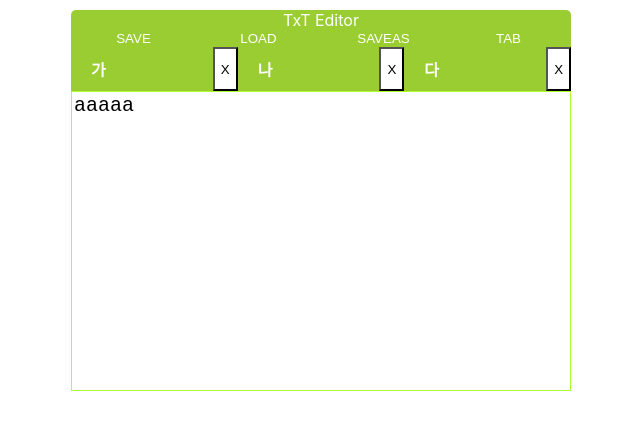
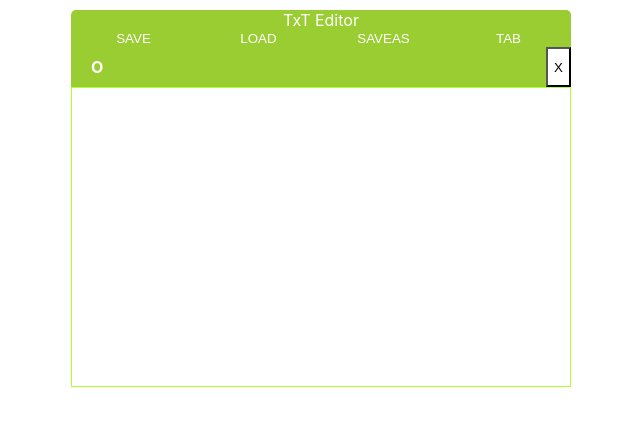
Before and after one commit to SIML-Seo/ReactTxT, a React (Create React App) app: page / in a window 1280 px wide. Shown: the top 430 px of the page, without its empty margins (319-959 px from the left). Built offline with nearby package versions, Linux system fonts and the light colour scheme.

Commit message:
메모장에 내용 입력하고 전환 구현, 30%

```diff
--- a/src/components/App.js
+++ b/src/components/App.js
@@ -1,4 +1,4 @@
-import { useState, useEffect, useCallback } from 'react';
+import { useState, useEffect, useCallback, useRef } from 'react';
 import Notepad from './Notepad';
 import TabList from './TabList';
 import SaveList from './SaveList';
@@ -8,32 +8,51 @@ const App = () => {
 	const [notes, setNotes] = useState([
 		{
 			id : 1,
-			title : "가",
-			text: "aaaaa",
+			title : "O",
+			text: "",
 			selected: true,
-		},
-		{
-			id : 2,
-			title : "나",
-			text: "bbbbb",
-			selected: false,
-		},
-		{
-			id : 3,
-			title : "다",
-			text: "ccccc",
-			selected: false,
 		},
 	]);
 
+	// const [pageId, setPageId] = useState(0);
+
 	useEffect(() => {
+		localStorage.clear();
 	}, []);
+
+	const nextId = useRef(2)
+
+	const onNewTab = useCallback(
+		() => {
+			const note = {
+				id : nextId.current,
+				title : "1",
+				text: "1",
+				selected: true
+			}
+			const newNotes = notes.map(note => ({...note, selected: false}))
+			setNotes(newNotes.concat(note));
+			nextId.current += 1;
+			console.log("onNewTab!!!")
+		},
+		[notes]
+	)
 
 	const onDelete = useCallback(
 		id => {
 			const newNotes = notes.filter(note => note.id !== id)
 			let minIdNewNotes = Math.min.apply(Math, newNotes.map(note => note.id))
 			setNotes(newNotes.map(note => note.id !== minIdNewNotes ? { ...note, selected: false} : { ...note, selected: true}));
+			console.log("onDelete!!!")
+		},
+		[notes]
+	)
+
+	const onChangeText = useCallback(
+		texts => {
+			// setNotes(notes.map(note => note.pageId === pageId ? {...note, text: texts} : note))
+			setNotes(notes.map(note => note.selected === true ? {...note, text: texts} : note))
+			console.log("onChangeText!!!")
 		},
 		[notes]
 	)
@@ -41,6 +60,8 @@ const App = () => {
 	const onClickToTabLi = useCallback(
 		id => {
 			setNotes(notes.map(note => note.id === id ? { ...note, selected: true} : { ...note, selected: false}));
+			// setPageId(id);
+			console.log("onClickToTablLi!!!")
 		},
 		[notes]
 	)
@@ -48,9 +69,9 @@ const App = () => {
 
   return (
 	<Notepad>
-		<MenuList>
+		<MenuList onNewTab = {onNewTab}>
 		</MenuList>
-		<TabList notes = {notes} onDelete = {onDelete} onClickToTabLi = {onClickToTabLi}>
+		<TabList notes = {notes} onDelete = {onDelete} onChangeText = {onChangeText} onClickToTabLi = {onClickToTabLi}>
 		</TabList>
 		<SaveList>
 		</SaveList>
--- a/src/components/MenuList.js
+++ b/src/components/MenuList.js
@@ -1,12 +1,12 @@
 import '../style/MenuList.css'
 
-const MenuList = () => {
+const MenuList = ({onNewTab}) => {
     return(
         <div className = "menu">
             <button className = "saveBtn">SAVE</button>
             <button className = "loadBtn">LOAD</button>
             <button className = "saveAsBtn">SAVEAS</button>
-            <button className = "tabBtn">TAB</button>
+            <button className = "tabBtn" onClick={() => onNewTab()}>TAB</button>
         </div>
     )
 }
--- a/src/components/TabList.js
+++ b/src/components/TabList.js
@@ -1,17 +1,30 @@
-import { useEffect, useState } from "react"
+// import { useEffect, useState } from "react"
 import "../style/TabList.css"
 
-const TabList = ({notes , onDelete, onClickToTabLi}) => {
-    const tmp = (notes.find(note => note.selected === true)) ? notes.find(note => note.selected === true).text : "";
+const TabList = ({notes , onDelete, onChangeText, onClickToTabLi}) => {
+    // const textTmp = (notes.find(note => note.selected === true)) ? notes.find(note => note.selected === true).text : "";
 
-    const [text, setText] = useState(tmp)
-    useEffect(() => {
-        setText((notes.find(note => note.selected === true)) ? notes.find(note => note.selected === true).text : "")
-    }, [notes])
+    // const [texts, setTexts] = useState("")
+
+    // useEffect(() => {
+    //     console.log("Tab useEffet!!!")
+    //     setTexts((notes.find(note => note.selected === true)) ? notes.find(note => note.selected === true).text : "")
+    // }, [notes])
+
+    // useEffect(() => {
+    // }, [texts])
 
     const onChange = (e) => {
-        setText(e.target.value);
+        let a = e.target.value
+        console.log(a)
+        onChangeText(a);
+        // setTexts(e.target.value);
+        // console.log("onChange Text : " + texts)
+        // onChangeText(texts)
     }
+    //동기적으로 처리할 방법 생각하기, 아니면 text를 따로 처리할 방법
+    //note를 들고와서 selected 트루인것만 text 가져오고 유즈이펙트는 지운다
+    //setNotes를 들고와서 수정된 사항을 저장한다
 
     return(
         <div className = "note">
@@ -24,7 +37,7 @@ const TabList = ({notes , onDelete, onClickToTabLi}) => {
                 ))}
             </div>
             <div className = "tabContainer">
-                <textarea value = {text} onChange={onChange}/>
+                <textarea value = {notes.find(note => note.selected === true) ? notes.find(note => note.selected === true).text : ""} onChange={onChange}/>
             </div>
         </div>
     )
```
